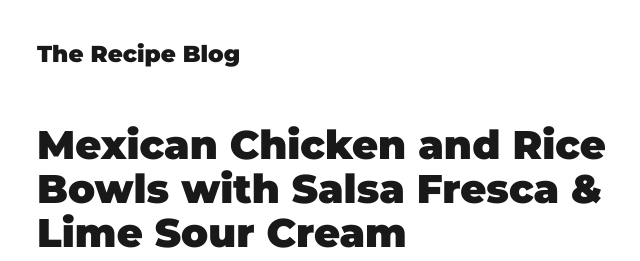
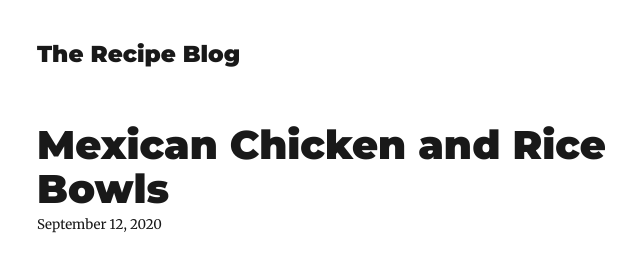
Before and after one commit to scottwcode/gatsby-netlify-CMS-blog, a Gatsby site: page /blog/mexican-chicken-and-rice-bowls/ in a window 1280 px wide. Shown: the top 261 px of the page, without its empty margins (288-928 px from the left). Built offline with nearby package versions, Linux system fonts and the light colour scheme; Gatsby itself is replaced by a stand-in of ours; some packages are replaced by stand-ins of ours.

Commit message:
Update Blog “mexican-chicken-and-rice-bowls”

```diff
--- a/content/blog/mexican-chicken-and-rice-bowls.md
+++ b/content/blog/mexican-chicken-and-rice-bowls.md
@@ -1,7 +1,7 @@
 ---
 path: recipe-0002-mexican-chicken-and-rice-bowls
 date: 2020-09-12T19:21:20.331Z
-title: Mexican Chicken and Rice Bowls with Salsa Fresca & Lime Sour Cream
+title: Mexican Chicken and Rice Bowls
 description: Mexican Chicken and Rice Bowls with Salsa Fresca & Lime Sour Cream
 ---
 ![Picture of finished Mexican Chicken and Rice Bowls](../assets/0002-mexican-chicken-and-rice-bowls-pic-1.jpeg)
```
